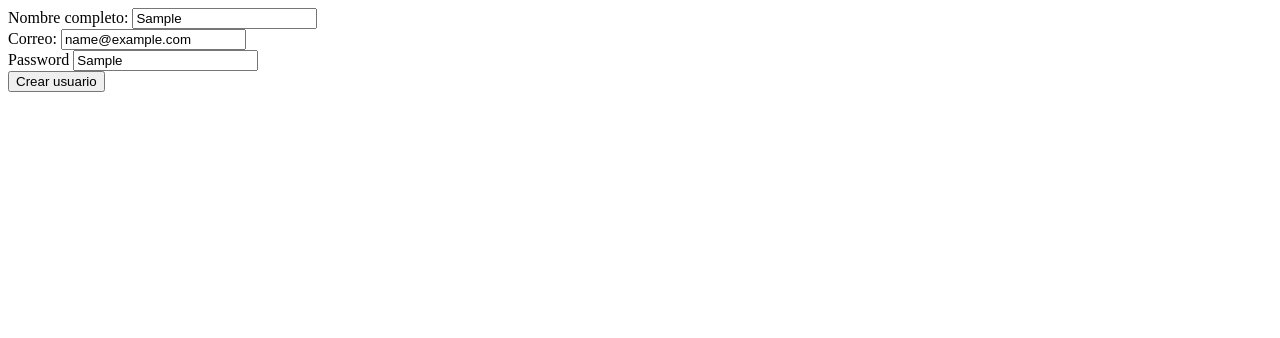
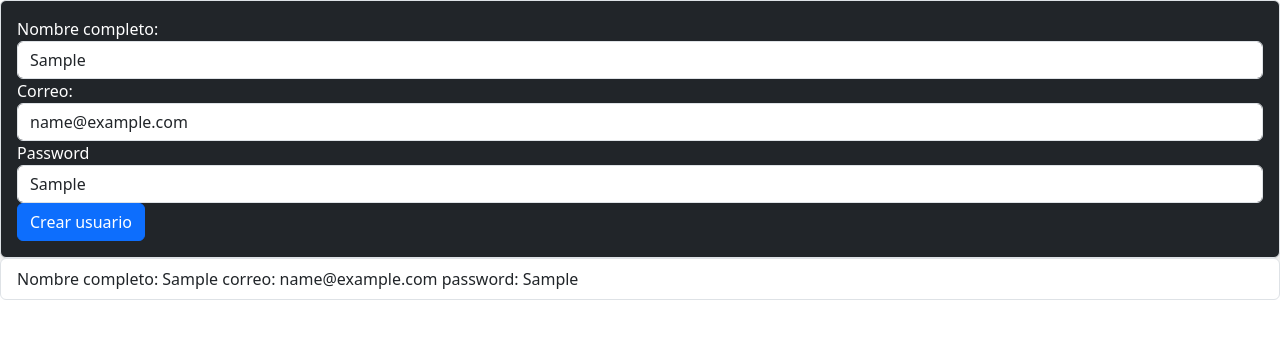
Before and after one commit to HugoLozanoSQ9/JS, a plain HTML site: page Clase15/ejercicio /ejercicioEventos1/index.html in a window 1280 px wide. Both pictures are taken after typing "Sample", "name@example.com", "Sample" into the empty fields and a click on the button "Crear usuario". Drawn offline with nearby package versions, Linux system fonts and the light colour scheme.

Commit message:
update: was update with correct homework :D!

```diff
--- a/Clase13/EjemploDeBlog/js/main.js
+++ b/Clase13/EjemploDeBlog/js/main.js
@@ -191,6 +191,8 @@ const blogEntries = [
 
     return entryItem;
   };
+
+
   //Estructura de creación de autor
   const createAuthorItem = (entryObject) =>{
     let {autor} = entryObject
--- a/Clase15/ejercicio /ejercicioEventos1/index.html
+++ b/Clase15/ejercicio /ejercicioEventos1/index.html
@@ -1,26 +1,38 @@
 <!DOCTYPE html>
 <html lang="en">
+
 <head>
   <meta charset="UTF-8" />
   <meta name="viewport" content="width=device-width, initial-scale=1.0" />
+  <link href="https://cdn.jsdelivr.net/npm/bootstrap@5.3.3/dist/css/bootstrap.min.css" rel="stylesheet"
+        integrity="sha384-QWTKZyjpPEjISv5WaRU9OFeRpok6YctnYmDr5pNlyT2bRjXh0JMhjY6hW+ALEwIH" crossorigin="anonymous" />
   <title>Document</title>
 </head>
+
 <body>
   <form id="person-form" action="" class="bg-dark text-white border rounded shadow p-3">
-      <div  class="form-group">
+    <div class="form-group">
       <label for="">Nombre completo:</label>
-        <input name="full-name" type="text" class="form-control" />
+      <input name="fullName" type="text" class="form-control" />
     </div>
     <div class="form-group">
       <label for="">Correo:</label>
-        <input name="e-mail" type="text" class="form-control" />
+      <input name="email" type="text" class="form-control" />
     </div>
     <div class="form-group">
-        <label  for="">Password</label>
+      <label for="">Password</label>
       <input name="passwrd" type="text" class="form-control" />
     </div>
     <button id="create-person" class="btn btn-primary">Crear usuario</button>
   </form>
+
+  <div >
+    <ul id="wrapper" class="list-group">
+
+    </ul>
+
+  </div>
+
   <script src="js/main.js"></script>
 </body>
 
--- a/Clase15/ejercicio /ejercicioEventos1/js/main.js
+++ b/Clase15/ejercicio /ejercicioEventos1/js/main.js
@@ -13,12 +13,17 @@
   3.- Agregar la funcionalidad para que cada que agregue una persona nueva, esta se vea reflejada junto con las anteriores en la interfaz de usuario
   */
 
+
 let createPersonButton=document.getElementById('create-person')
+
+persons = []
+
 
 createPersonButton.addEventListener('click',(event)=>{
   event.preventDefault()
   console.log('click')
 
+  //Con esto podemos seleccionar todos los inputs que tengan el Id. person-form
   let inputList = document.querySelectorAll('#person-form input')
 
   //console.log(inputList)
@@ -27,5 +32,32 @@ createPersonButton.addEventListener('click',(event)=>{
   inputList.forEach((input)=>{
   personObj[input.name] = input.value
   })
-  console.log(personObj)
+
+  persons.push(personObj)
+
+  printList(persons,'wrapper')
+
 })
+
+let createList = (personData) =>{
+  let {fullName,email,passwrd} = personData
+  let li = document.createElement("li")
+  li.classList.add('list-group-item')
+  let liText = document.createTextNode(`Nombre completo: ${fullName} correo: ${email} password: ${passwrd}`);
+  li.append(liText)
+  return li
+ }
+
+ const printList = (someArr,wrapperId)=>{
+   let wrapper = document.getElementById(wrapperId)
+
+   while(wrapper.firstChild){
+    wrapper.removeChild(wrapper.firstChild)
+   }
+
+
+   someArr.forEach((person)=>{
+     let list = createList(person)
+     wrapper.append(list)
+  })
+ }
```
Lines whose indentation alone changed are shown as unchanged.
